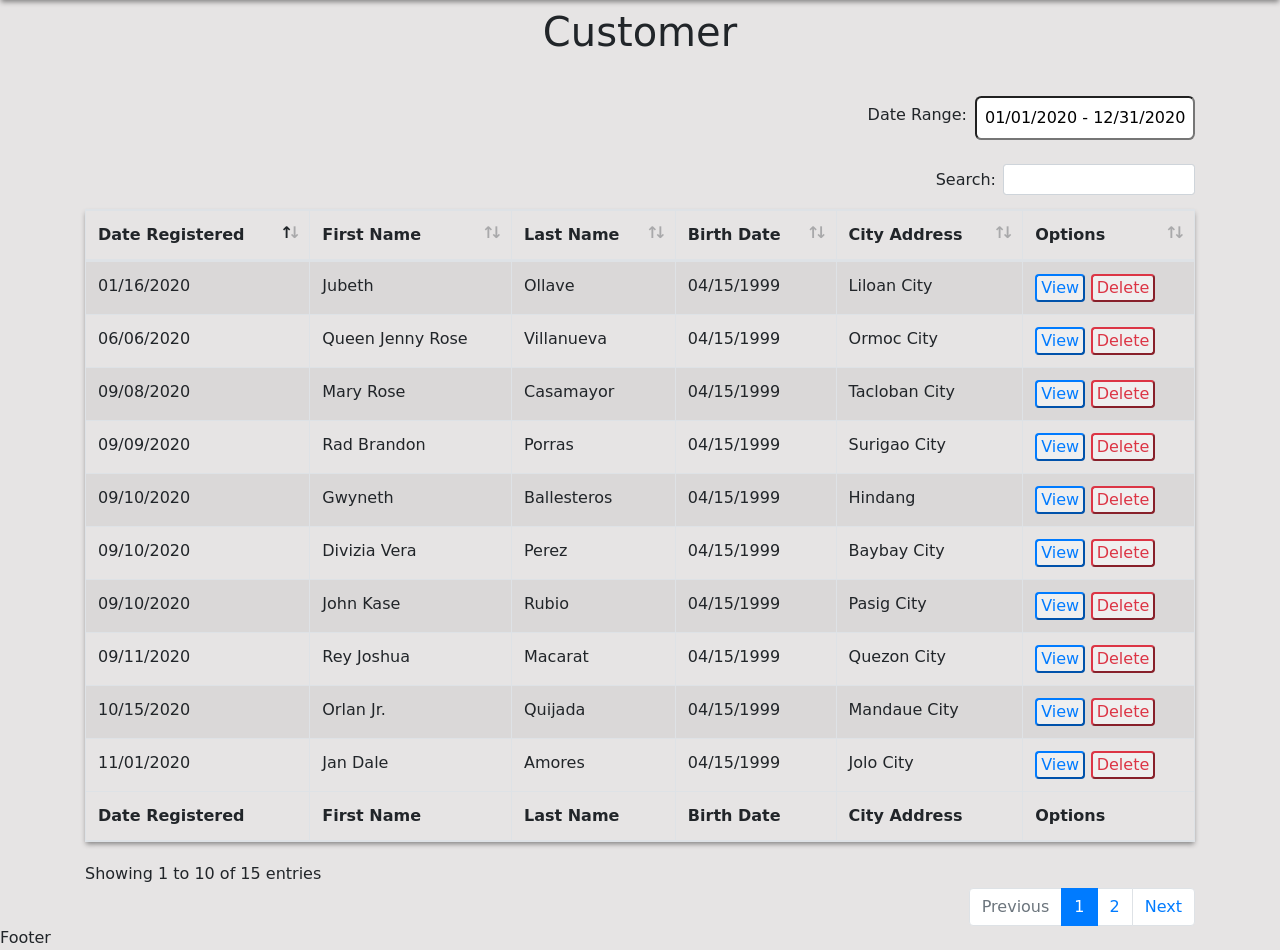
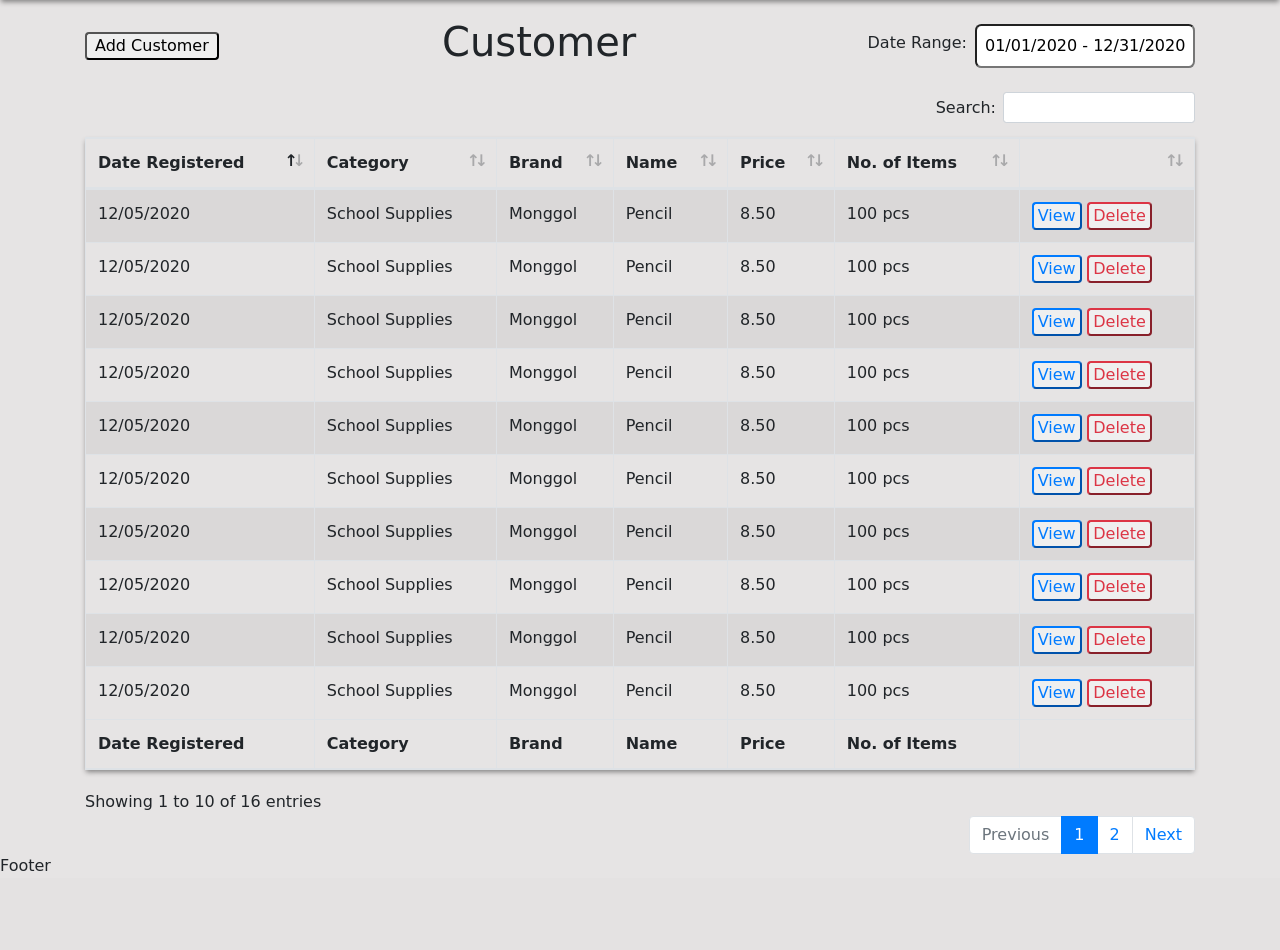
Before and after one commit to citReyJoshua/supplie, a Django app: template frontend/templates/product/index.html in a window 1280 px wide. Shown: the part 58-1008 px from the top of the page. After the commit the page ends 929 px from the top, so only its background shows below. Run offline with Django 3.2, Linux system fonts and the light colour scheme; the template is opened without the code that fills it, so the values that code supplies are empty; some libraries are stand-ins or nearby versions.

Commit message:
updated product dashboard

```diff
--- a/frontend/templates/product/index.html
+++ b/frontend/templates/product/index.html
@@ -1,202 +1,284 @@
-{% extends 'sections/base.html' %} {% block content %}
+{% extends 'sections/base.html' %}
+{% block title %}
+Product Dashboard
+{% endblock %}
+{% block content %}
+
 <div class="container">
-  <div class="container d-flex justify-content-center my-2">
-    <h1>Customer</h1>
-  </div>
-  <div class="d-flex align-items-center justify-content-end">
-    <div class="d-flex align-items-center">
-      <h6 class="mx-2">Date Range:</h6>
-      <input class="input-text my-4" type="text" name="daterange" value="01/01/2020 - 12/31/2020" />
-    </div>
+
+  <div class="d-flex align-items-center justify-content-between">
+      <button class="button btn-amber rounded px-2" type='button'>
+      <a href='{% url 'product:registration' %}'>Add Customer</a>
+      </button>
+      <h1>Customer</h1>
+      <div class='d-flex justify-content-end align-items-center'>
+        <h6 class="mx-2">Date Range:</h6>
+        <input class="input-text my-4" type="text" name="daterange" value="01/01/2020 - 12/31/2020" />
+      </div>
   </div>
   <table id="example" class="table table-striped table-bordered" style="width: 100%">
     <thead>
       <tr>
         <th>Date Registered</th>
-        <th>First Name</th>
-        <th>Last Name</th>
-        <th>Birth Date</th>
-        <th>City Address</th>
-        <th>Options</th>
+        <th>Category</th>
+        <th>Brand</th>
+        <th>Name</th>
+        <th>Price</th>
+        <th>No. of Items</th>
+        <th></th>
       </tr>
     </thead>
     <tbody>
       <tr>
         <td>12/05/2020</td>
-        <td>Donna</td>
-        <td>Sniper</td>
-        <td>04/15/1999</td>
-        <td>Surigao City</td>
+        <td>School Supplies</td>
+        <td>Monggol</td>
+        <td>Pencil</td>
+        <td>8.50</td>
+        <td>100 pcs</td>
         <th>
-          <button class="button btn-outline-primary rounded px-1">View</button>
-          <button class="button btn-outline-danger rounded px-1">Delete</button>
-        </th>
-      </tr>
-      <tr>
-        <td>12/05/2011</td>
-        <td>Dave</td>
-        <td>Gamboa</td>
-        <td>04/15/1999</td>
-        <td>Cebu City</td>
-        <th>
-          <button class="button btn-outline-primary rounded px-1">View</button>
-          <button class="button btn-outline-danger rounded px-1">Delete</button>
-        </th>
-      </tr>
-      <tr>
-        <td>10/15/2020</td>
-        <td>Orlan Jr.</td>
-        <td>Quijada</td>
-        <td>04/15/1999</td>
-        <td>Mandaue City</td>
-        <th>
-          <button class="button btn-outline-primary rounded px-1">View</button>
-          <button class="button btn-outline-danger rounded px-1">Delete</button>
-        </th>
-      </tr>
-      <tr>
-        <td>01/16/2020</td>
-        <td>Jubeth</td>
-        <td>Ollave</td>
-        <td>04/15/1999</td>
-        <td>Liloan City</td>
-        <th>
-          <button class="button btn-outline-primary rounded px-1">View</button>
-          <button class="button btn-outline-danger rounded px-1">Delete</button>
-        </th>
-      </tr>
-      <tr>
-        <td>11/01/2020</td>
-        <td>Jan Dale</td>
-        <td>Amores</td>
-        <td>04/15/1999</td>
-        <td>Jolo City</td>
-        <th>
-          <button class="button btn-outline-primary rounded px-1">View</button>
-          <button class="button btn-outline-danger rounded px-1">Delete</button>
-        </th>
-      </tr>
-      <tr>
-        <td>11/01/2020</td>
-        <td>Donnalyn</td>
-        <td>Bartolome</td>
-        <td>04/15/1999</td>
-        <td>Makati City</td>
-        <th>
-          <button class="button btn-outline-primary rounded px-1">View</button>
-          <button class="button btn-outline-danger rounded px-1">Delete</button>
-        </th>
-      </tr>
-      <tr>
-        <td>06/06/2020</td>
-        <td>Queen Jenny Rose</td>
-        <td>Villanueva</td>
-        <td>04/15/1999</td>
-        <td>Ormoc City</td>
-        <th>
-          <button class="button btn-outline-primary rounded px-1">View</button>
-          <button class="button btn-outline-danger rounded px-1">Delete</button>
-        </th>
-      </tr>
-      <tr>
-        <td>12/01/2020</td>
-        <td>Kim</td>
-        <td>Tan</td>
-        <td>04/15/1999</td>
-        <td>Cebu City</td>
-        <th>
-          <button class="button btn-outline-primary rounded px-1">View</button>
+          <button class="button btn-outline-primary rounded px-1"><a href="#open-modal">View</a></button>
           <button class="button btn-outline-danger rounded px-1">Delete</button>
         </th>
       </tr>
       <tr>
         <td>12/05/2020</td>
-        <td>Lucio</td>
-        <td>Chi</td>
-        <td>04/15/1999</td>
-        <td>Zamboanga City</td>
+        <td>School Supplies</td>
+        <td>Monggol</td>
+        <td>Pencil</td>
+        <td>8.50</td>
+        <td>100 pcs</td>
         <th>
-          <button class="button btn-outline-primary rounded px-1">View</button>
+          <button class="button btn-outline-primary rounded px-1"><a href="#open-modal">View</a></button>
+          <button class="button btn-outline-danger rounded px-1">Delete</button>
+        </th>
+      </tr><tr>
+        <td>12/05/2020</td>
+        <td>School Supplies</td>
+        <td>Monggol</td>
+        <td>Pencil</td>
+        <td>8.50</td>
+        <td>100 pcs</td>
+        <th>
+          <button class="button btn-outline-primary rounded px-1"><a href="#open-modal">View</a></button>
+          <button class="button btn-outline-danger rounded px-1">Delete</button>
+        </th>
+      </tr><tr>
+        <td>12/05/2020</td>
+        <td>School Supplies</td>
+        <td>Monggol</td>
+        <td>Pencil</td>
+        <td>8.50</td>
+        <td>100 pcs</td>
+        <th>
+          <button class="button btn-outline-primary rounded px-1"><a href="#open-modal">View</a></button>
+          <button class="button btn-outline-danger rounded px-1">Delete</button>
+        </th>
+      </tr><tr>
+        <td>12/05/2020</td>
+        <td>School Supplies</td>
+        <td>Monggol</td>
+        <td>Pencil</td>
+        <td>8.50</td>
+        <td>100 pcs</td>
+        <th>
+          <button class="button btn-outline-primary rounded px-1"><a href="#open-modal">View</a></button>
+          <button class="button btn-outline-danger rounded px-1">Delete</button>
+        </th>
+      </tr><tr>
+        <td>12/05/2020</td>
+        <td>School Supplies</td>
+        <td>Monggol</td>
+        <td>Pencil</td>
+        <td>8.50</td>
+        <td>100 pcs</td>
+        <th>
+          <button class="button btn-outline-primary rounded px-1"><a href="#open-modal">View</a></button>
+          <button class="button btn-outline-danger rounded px-1">Delete</button>
+        </th>
+      </tr><tr>
+        <td>12/05/2020</td>
+        <td>School Supplies</td>
+        <td>Monggol</td>
+        <td>Pencil</td>
+        <td>8.50</td>
+        <td>100 pcs</td>
+        <th>
+          <button class="button btn-outline-primary rounded px-1"><a href="#open-modal">View</a></button>
+          <button class="button btn-outline-danger rounded px-1">Delete</button>
+        </th>
+      </tr><tr>
+        <td>12/05/2020</td>
+        <td>School Supplies</td>
+        <td>Monggol</td>
+        <td>Pencil</td>
+        <td>8.50</td>
+        <td>100 pcs</td>
+        <th>
+          <button class="button btn-outline-primary rounded px-1"><a href="#open-modal">View</a></button>
+          <button class="button btn-outline-danger rounded px-1">Delete</button>
+        </th>
+      </tr><tr>
+        <td>12/05/2020</td>
+        <td>School Supplies</td>
+        <td>Monggol</td>
+        <td>Pencil</td>
+        <td>8.50</td>
+        <td>100 pcs</td>
+        <th>
+          <button class="button btn-outline-primary rounded px-1"><a href="#open-modal">View</a></button>
+          <button class="button btn-outline-danger rounded px-1">Delete</button>
+        </th>
+      </tr><tr>
+        <td>12/05/2020</td>
+        <td>School Supplies</td>
+        <td>Monggol</td>
+        <td>Pencil</td>
+        <td>8.50</td>
+        <td>100 pcs</td>
+        <th>
+          <button class="button btn-outline-primary rounded px-1"><a href="#open-modal">View</a></button>
+          <button class="button btn-outline-danger rounded px-1">Delete</button>
+        </th>
+      </tr><tr>
+        <td>12/05/2020</td>
+        <td>School Supplies</td>
+        <td>Monggol</td>
+        <td>Pencil</td>
+        <td>8.50</td>
+        <td>100 pcs</td>
+        <th>
+          <button class="button btn-outline-primary rounded px-1"><a href="#open-modal">View</a></button>
+          <button class="button btn-outline-danger rounded px-1">Delete</button>
+        </th>
+      </tr><tr>
+        <td>12/05/2020</td>
+        <td>School Supplies</td>
+        <td>Monggol</td>
+        <td>Pencil</td>
+        <td>8.50</td>
+        <td>100 pcs</td>
+        <th>
+          <button class="button btn-outline-primary rounded px-1"><a href="#open-modal">View</a></button>
+          <button class="button btn-outline-danger rounded px-1">Delete</button>
+        </th>
+      </tr><tr>
+        <td>12/05/2020</td>
+        <td>School Supplies</td>
+        <td>Monggol</td>
+        <td>Pencil</td>
+        <td>8.50</td>
+        <td>100 pcs</td>
+        <th>
+          <button class="button btn-outline-primary rounded px-1"><a href="#open-modal">View</a></button>
+          <button class="button btn-outline-danger rounded px-1">Delete</button>
+        </th>
+      </tr><tr>
+        <td>12/05/2020</td>
+        <td>School Supplies</td>
+        <td>Monggol</td>
+        <td>Pencil</td>
+        <td>8.50</td>
+        <td>100 pcs</td>
+        <th>
+          <button class="button btn-outline-primary rounded px-1"><a href="#open-modal">View</a></button>
+          <button class="button btn-outline-danger rounded px-1">Delete</button>
+        </th>
+      </tr><tr>
+        <td>12/05/2020</td>
+        <td>School Supplies</td>
+        <td>Monggol</td>
+        <td>Pencil</td>
+        <td>8.50</td>
+        <td>100 pcs</td>
+        <th>
+          <button class="button btn-outline-primary rounded px-1"><a href="#open-modal">View</a></button>
+          <button class="button btn-outline-danger rounded px-1">Delete</button>
+        </th>
+      </tr><tr>
+        <td>12/05/2020</td>
+        <td>School Supplies</td>
+        <td>Monggol</td>
+        <td>Pencil</td>
+        <td>8.50</td>
+        <td>100 pcs</td>
+        <th>
+          <button class="button btn-outline-primary rounded px-1"><a href="#open-modal">View</a></button>
           <button class="button btn-outline-danger rounded px-1">Delete</button>
         </th>
       </tr>
-      <tr>
-        <td>09/10/2020</td>
-        <td>Gwyneth</td>
-        <td>Ballesteros</td>
-        <td>04/15/1999</td>
-        <td>Hindang</td>
-        <th>
-          <button class="button btn-outline-primary rounded px-1">View</button>
-          <button class="button btn-outline-danger rounded px-1">Delete</button>
-        </th>
-      </tr>
-      <tr>
-        <td>09/09/2020</td>
-        <td>Rad Brandon</td>
-        <td>Porras</td>
-        <td>04/15/1999</td>
-        <td>Surigao City</td>
-        <th>
-          <button class="button btn-outline-primary rounded px-1">View</button>
-          <button class="button btn-outline-danger rounded px-1">Delete</button>
-        </th>
-      </tr>
-      <tr>
-        <td>09/08/2020</td>
-        <td>Mary Rose</td>
-        <td>Casamayor</td>
-        <td>04/15/1999</td>
-        <td>Tacloban City</td>
-        <th>
-          <button class="button btn-outline-primary rounded px-1">View</button>
-          <button class="button btn-outline-danger rounded px-1">Delete</button>
-        </th>
-      </tr>
-      <tr>
-        <td>09/10/2020</td>
-        <td>Divizia Vera</td>
-        <td>Perez</td>
-        <td>04/15/1999</td>
-        <td>Baybay City</td>
-        <th>
-          <button class="button btn-outline-primary rounded px-1">View</button>
-          <button class="button btn-outline-danger rounded px-1">Delete</button>
-        </th>
-      </tr>
-      <tr>
-        <td>09/10/2020</td>
-        <td>John Kase</td>
-        <td>Rubio</td>
-        <td>04/15/1999</td>
-        <td>Pasig City</td>
-        <th>
-          <button class="button btn-outline-primary rounded px-1">View</button>
-          <button class="button btn-outline-danger rounded px-1">Delete</button>
-        </th>
-      </tr>
-      <tr>
-        <td>09/11/2020</td>
-        <td>Rey Joshua</td>
-        <td>Macarat</td>
-        <td>04/15/1999</td>
-        <td>Quezon City</td>
-        <th>
-          <button class="button btn-outline-primary rounded px-1">View</button>
-          <button class="button btn-outline-danger rounded px-1">Delete</button>
-        </th>
-      </tr>
+
     </tbody>
     <tfoot>
       <tr>
         <th>Date Registered</th>
-        <th>First Name</th>
-        <th>Last Name</th>
-        <th>Birth Date</th>
-        <th>City Address</th>
-        <th>Options</th>
+        <th>Category</th>
+        <th>Brand</th>
+        <th>Name</th>
+        <th>Price</th>
+        <th>No. of Items</th>
+        <th></th>
       </tr>
     </tfoot>
   </table>
 </div>
+
+<div id="open-modal" class="modal-window">
+  <div>
+    <a href="#" title="Close" class="modal-close">Close</a>
+    <h2 class='modal-head'>Customer Info</h2>
+    <h4>Rey Joshua H. Macarat</h4>
+    <h6>Male</h6>
+    <h5>Cebu City</h5>
+    <h6>04/15/1999</h6>
+    <h6>09054165470</h6>
+    <footer class='d-flex justify-content-end'> <button class='button btn btn-success'>Update</button></footer>
+    </div>
+</div>
+
+<div id="delete-modal"
+style="
+  position: fixed;
+  top: 0;
+  left: 0;
+  width: 100vw;
+  height: 100vw;
+  background-color: rgba(0, 0, 0, 0.5);
+  display: none;
+  "
+>
+  <div
+  style="
+  background-color: white;
+  padding: 20px;
+  width: 70%;
+  margin: 20px auto;
+  border-radius: 10px;
+  "
+  >
+  <p>Are you sure you want to delete?</p>
+
+  <div style="text-align: center;">
+    <button class="yes">cancel</button>
+    <button class="yes">yes</button>
+  </div>
+
+  </div
+  >
+</div>
+
+<script src="https://cdnjs.cloudflare.com/ajax/libs/jquery/3.5.1/jquery.js" integrity="sha512-WNLxfP/8cVYL9sj8Jnp6et0BkubLP31jhTG9vhL/F5uEZmg5wEzKoXp1kJslzPQWwPT1eyMiSxlKCgzHLOTOTQ==" crossorigin="anonymous"></script>
+
+<script>
+  $(()=>{
+    $('.btn-outline-danger').click((e)=>{
+      $('#delete-modal').show()
+    })
+
+    $('.yes').click((e)=>{
+      $('#delete-modal').hide()
+    })
+  })
+
+</script>
 {% endblock %}
--- a/frontend/templates/sections/base.html
+++ b/frontend/templates/sections/base.html
@@ -5,7 +5,7 @@
   <head>
     <meta charset="UTF-8" />
     <meta name="viewport" content="width=device-width, initial-scale=1.0" />
-    <title>Supplie</title>
+    <title>{% block title %} Supplie {% endblock%}</title>
     <link rel="stylesheet" type="text/css " href="{% static 'vendors/bootstrap.min.css' %}" />
     <link
       rel="stylesheet"
```
Also changed, not shown: frontend/templates/customer/index.html (+6 -1 lines).
